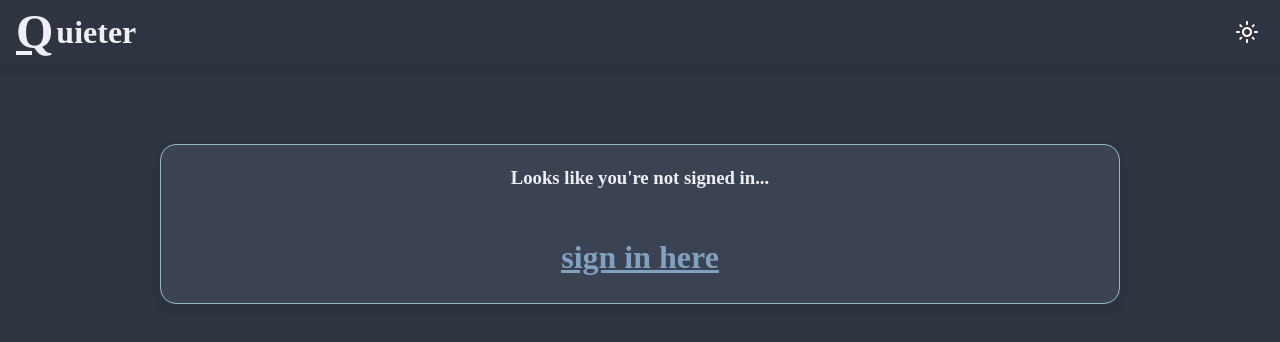
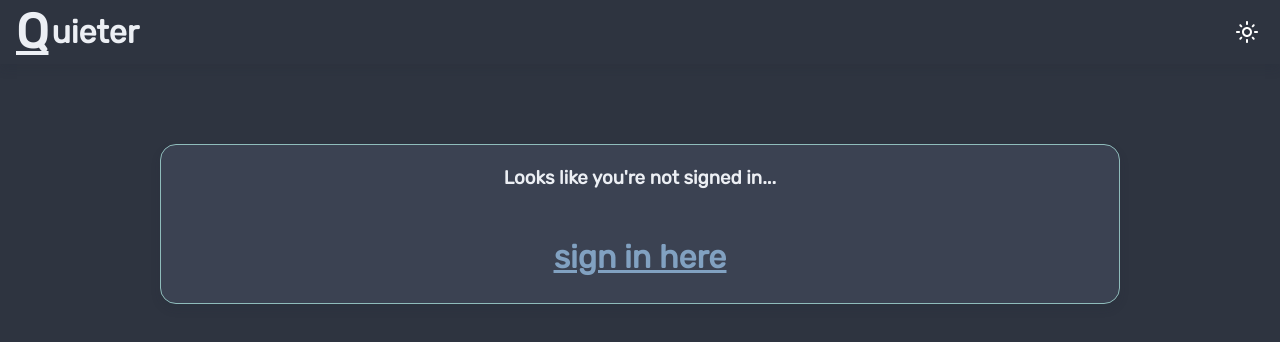
Before and after one commit to 01zulfi/quieter, a React (Create React App) app: page / in a window 1280 px wide. Shown: the top 342 px of the page. Built offline with nearby package versions, Linux system fonts and the light colour scheme.

Commit message:
Import & add Rubik font in global.css

```diff
--- a/src/assets/styles/global.css
+++ b/src/assets/styles/global.css
@@ -1,5 +1,8 @@
+@import url('https://fonts.googleapis.com/css2?family=Rubik&display=swap');
+
 #root {
   min-height: 100vh;
+  font-family: 'Rubik', sans-serif;
 }
 
 html {
```
